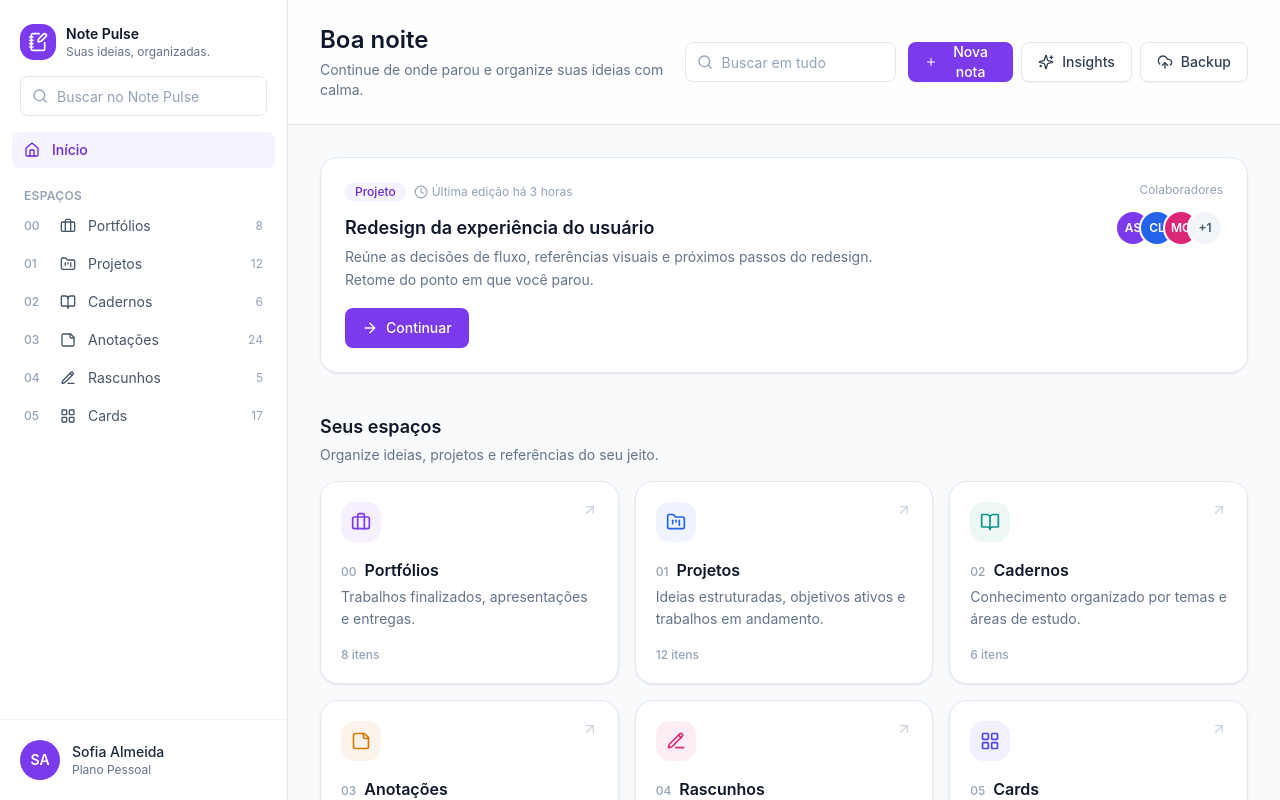
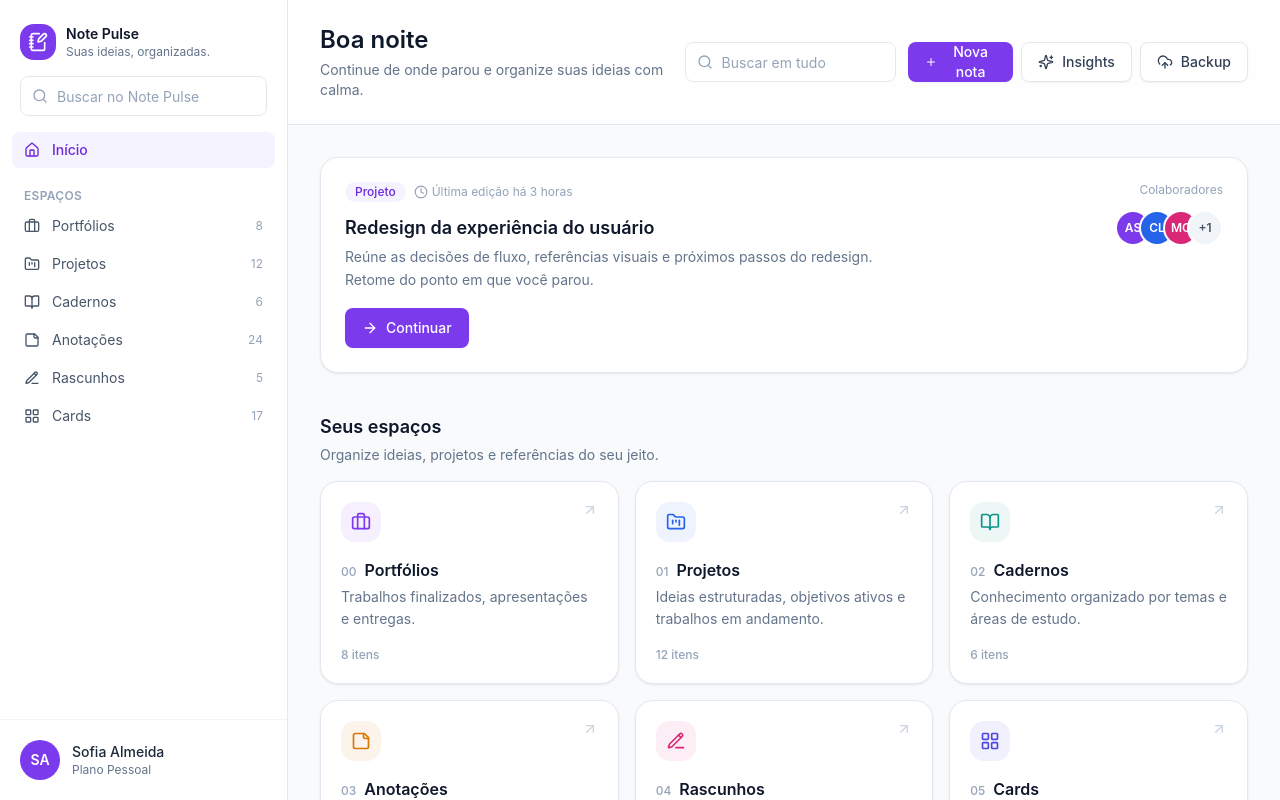
Before and after one commit to memocoreapp-pixel/projeto_anota-es, a React (Vite) app: page / in a window 1280 px wide. Built offline with nearby package versions, Linux system fonts and the light colour scheme.

Commit message:
fix: remove numeric code column from sidebar ESPACOS section

```diff
--- a/src/components/layout/Sidebar.tsx
+++ b/src/components/layout/Sidebar.tsx
@@ -64,9 +64,6 @@ export function Sidebar() {
                   )
                 }
               >
-                <span className="w-6 text-xs font-medium text-slate-400">
-                  {space.code}
-                </span>
                 <Icon className="h-4 w-4" aria-hidden="true" />
                 <span className="flex-1">{space.title}</span>
                 <span className="text-xs text-slate-400">{space.itemCount}</span>
```
